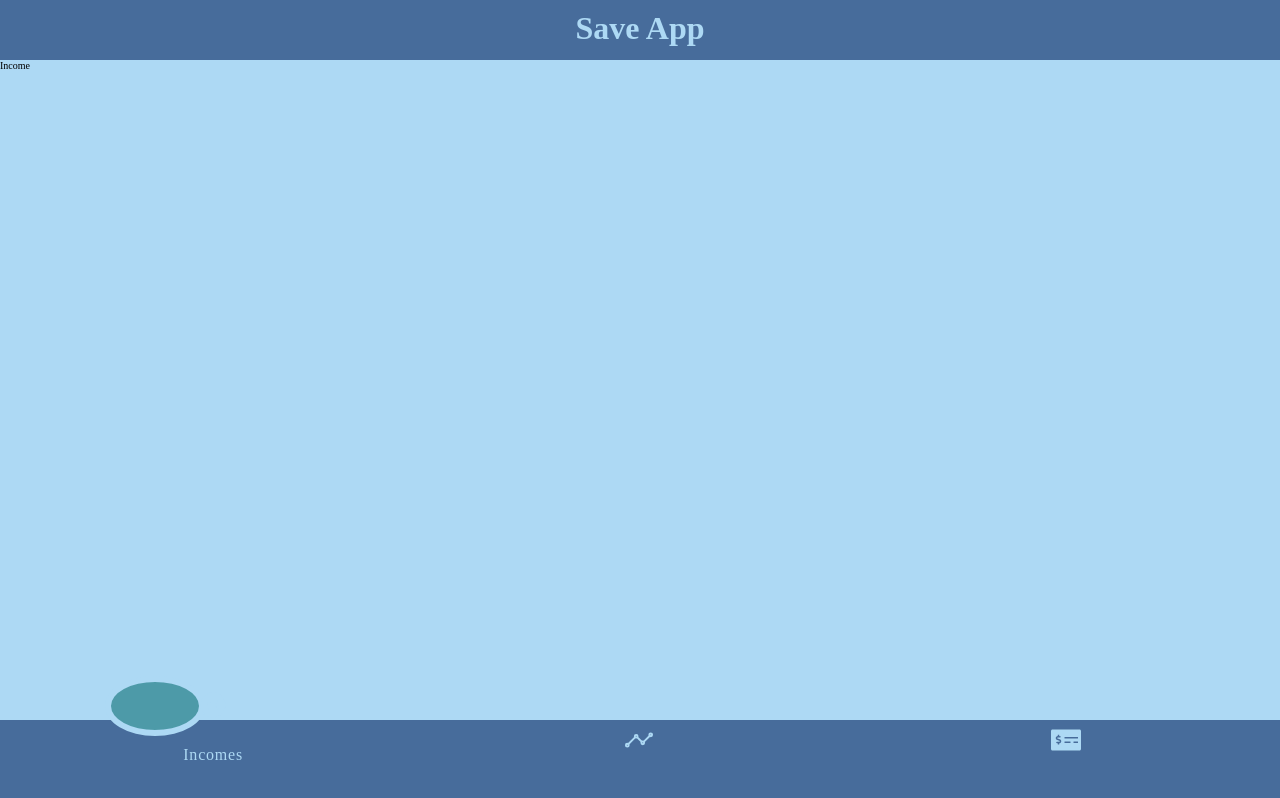
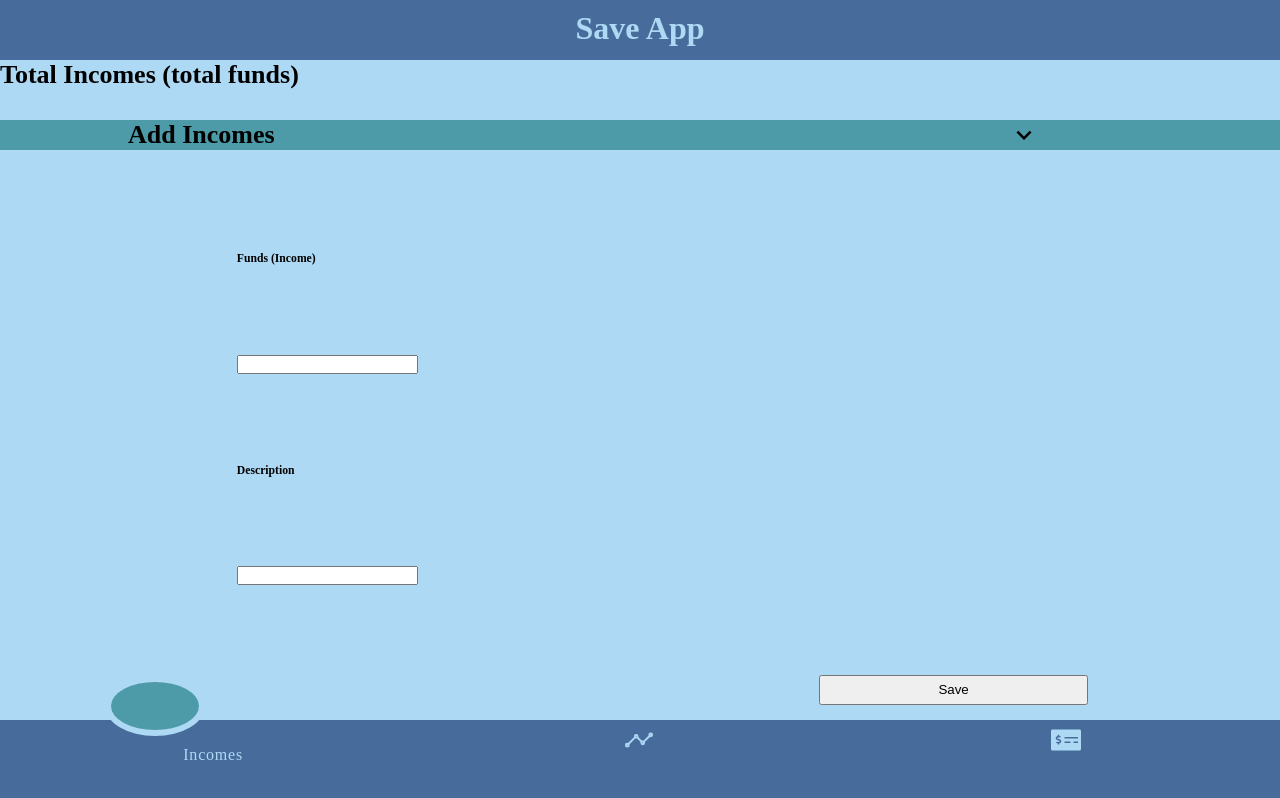
Before and after one commit to jyunakaike/SavesApp, a React app: page /incomes in a window 1280 px wide. Built offline with nearby package versions, Linux system fonts and the light colour scheme.

Commit message:
feat: Income layout, style

```diff
--- a/src/pages/Income/index.jsx
+++ b/src/pages/Income/index.jsx
@@ -1,12 +1,80 @@
-import React, {useEffect} from 'react'
+import React, { useState, useEffect } from 'react';
 
-export const Income = ({setActive}) => {
+import { MdKeyboardArrowDown } from 'react-icons/md'
+import './style.css'
+
+export const Income = ({ setActive }) => {
+
+  const [type, setType] = useState("income");
+  const [menu, setMenu] = useState(false);
 
   useEffect(() => {
     setActive("1")
   }, []);
 
+  const changeMenu = () => {
+    setMenu(!menu)
+  }
+
+  const changeType = (item) => {
+    (type !== item)
+      ? (setType(item),  setMenu(!menu))
+
+      : setMenu(!menu)
+  }
+
   return (
-    <div>Income</div>
+    <section className={'Income-container-section'}>
+      <h2> Total Incomes (total funds)</h2>
+
+      {
+        (type === "income")
+          ?
+          <main>
+            <header className={'Income-header'}>
+              <h2>Add Incomes</h2> <MdKeyboardArrowDown onClick={changeMenu} className={'Income-header-icon'} />
+            </header>
+            <div className={'Income-container'}>
+              <div className={'Income-container-detail'}>
+                <div><h3>Funds (Income)</h3></div>
+                <div><input type="text" /></div>
+                <div><h3>Description</h3></div>
+                <div><input type="text" /></div>
+              </div>
+              <div className={'Income-container-save'}>
+                <button>Save</button>
+              </div>
+            </div>
+          </main>
+          :
+          <main>
+            <header className={'Income-header'}>
+              <h2>Add Saves</h2> <MdKeyboardArrowDown onClick={changeType} className={'Income-header-icon'} />
+            </header>
+            <div className={'Income-container'}>
+              <div className={'Income-container-detail'}>
+                <div><h3>Funds (Saves)</h3></div>
+                <div><input type="text" /></div>
+                <div><h3>Description</h3></div>
+                <div><input type="text" /></div>
+              </div>
+              <div className={'Income-container-save'}>
+                <button>Save</button>
+              </div>
+            </div>
+          </main>
+      }
+      {
+        (menu)
+          ?
+          <div className={'Income-menu'}>
+            <div onClick={ ()=>{changeType("income")}}><h3>Incomes</h3></div>
+            <div onClick={ ()=>{changeType("save")}}><h3>Saves</h3></div>
+          </div>
+          : ""
+      }
+
+    </section>
+
   )
 }
--- a/src/pages/Income/style.css
+++ b/src/pages/Income/style.css
@@ -0,0 +1,67 @@
+.Income-container-section{
+    position: relative;
+}
+
+.Income-header{
+    position: relative;
+    display: flex;
+    /* justify-content: space-between; */
+    align-items: center;
+
+    margin: 3rem 0 0 0 ;
+
+    background-color: var(--cadet-blue);
+}
+
+.Income-header h2{
+    padding-left: 10% ;
+}
+
+.Income-header-icon{
+    position: absolute;
+    right: 15%;
+
+    width: 10%;
+    height: 100%;
+    /* background-color:red; */
+}
+
+.Income-container{
+    padding: 1% 15%;
+
+}
+
+.Income-container-detail{
+    /* background-color: red; */
+}
+
+.Income-container-detail div{
+    margin: 10% 5%;
+}
+
+.Income-container-save{
+    width: 100%;
+    display:flex;
+    justify-content: flex-end;
+}
+.Income-container-save button{
+    width: 30%;
+    height: 3rem;
+}
+
+/* modal menu */
+.Income-menu{
+    position: absolute ;
+    top: 29% ;
+    right: 0%;
+    background-color: rgba(255, 255, 255, 0.3);
+    width:30%;
+    height: 30%;
+    padding: 5%;
+    border-radius: 1.5rem;
+    transition: 0.5s;
+}
+.Income-menu div{
+    margin-bottom: 1rem;
+    background-color: yellow;
+}
```
